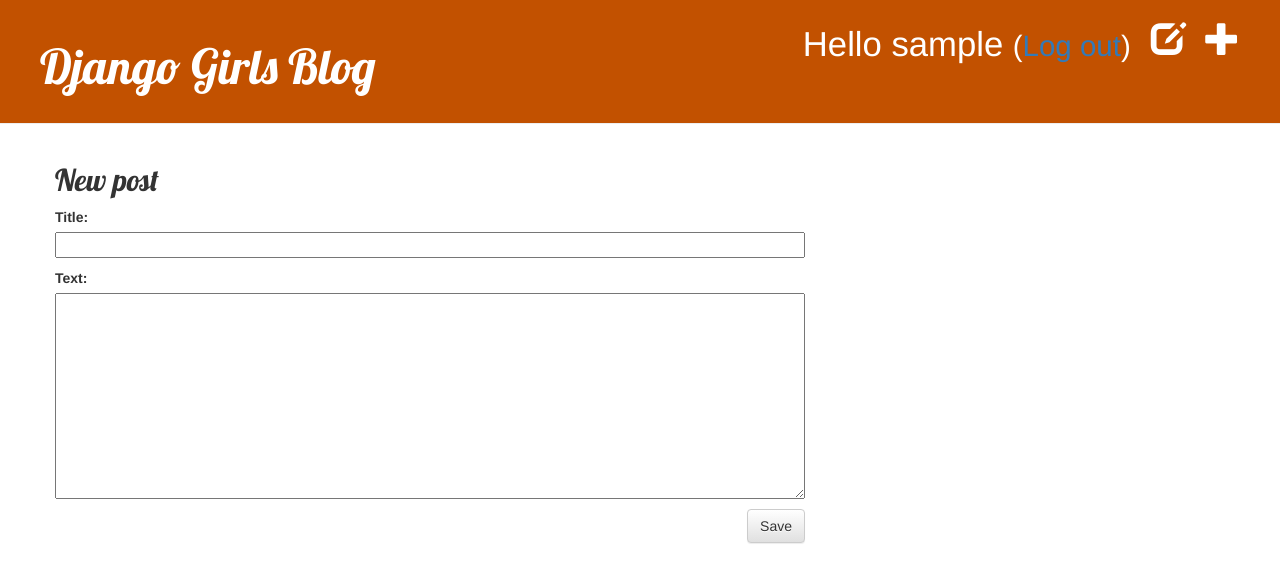
After one commit to thmaan/tuto-gotozo, a Django app: page /post/new/ in a window 1280 px wide. The commit adds this page. Shown: the top 583 px of the page. Run offline with Django 3.2, Linux system fonts and the light colour scheme; the visitor is signed in with stand-in values (Sample User, id 1); some libraries are stand-ins or nearby versions.

Commit message:
My Django app, second commit

```diff
--- a/mysite/blog/admin.py
+++ b/mysite/blog/admin.py
@@ -1,4 +1,5 @@
 from django.contrib import admin
-from .models import Post
+from .models import Post, Comment
 
 admin.site.register(Post)
+admin.site.register(Comment)
--- /dev/null
+++ b/mysite/blog/forms.py
@@ -0,0 +1,15 @@
+from django import forms
+
+from .models import Post, Comment
+
+class PostForm(forms.ModelForm):
+
+    class Meta:
+        model = Post
+        fields = ('title', 'text',)
+
+class CommentForm(forms.ModelForm):
+
+    class Meta:
+        model = Comment
+        fields = ('author', 'text',)
--- a/mysite/blog/models.py
+++ b/mysite/blog/models.py
@@ -15,3 +15,20 @@ class Post(models.Model):
 
 	def __str__(self):
 		return '{} by {}'.format(self.title,self.author)
+
+	def approved_comments(self):
+    		return self.comments.filter(approved_comment=True)
+
+class Comment(models.Model):
+    post = models.ForeignKey('blog.Post', on_delete=models.CASCADE, related_name='comments')
+    author = models.CharField(max_length=200)
+    text = models.TextField()
+    created_date = models.DateTimeField(default=timezone.now)
+    approved_comment = models.BooleanField(default=False)
+
+    def approve(self):
+        self.approved_comment = True
+        self.save()
+
+    def __str__(self):
+        return self.text
--- a/mysite/blog/static/css/blog.css
+++ b/mysite/blog/static/css/blog.css
@@ -44,3 +44,7 @@ h1, h2, h3, h4 {
 .post h2 a, .post h2 a:visited {
     color: #000000;
 }
+
+.comment {
+    margin: 20px 0px 20px 20px;
+}
--- a/mysite/blog/templates/blog/base.html
+++ b/mysite/blog/templates/blog/base.html
@@ -9,7 +9,14 @@
     </head>
     <body>
         <div class="page-header">
-        <h1><a href="/">Django  Blog</a></h1>
+            {% if user.is_authenticated %}
+                <a href="{% url 'post_new' %}" class="top-menu"><span class="glyphicon glyphicon-plus"></span></a>
+                <a href="{% url 'post_draft_list' %}" class="top-menu"><span class="glyphicon glyphicon-edit"></span></a>
+                <p class="top-menu">Hello {{ user.username }} <small>(<a href="{% url 'logout' %}">Log out</a>)</small></p>
+            {% else %}
+                <a href="{% url 'login' %}" class="top-menu"><span class="glyphicon glyphicon-lock"></span></a>
+            {% endif %}
+            <h1><a href="/">Django Girls Blog</a></h1>
         </div>
         <div class="content container">
             <div class="row">
--- /dev/null
+++ b/mysite/blog/templates/blog/post_edit.html
@@ -0,0 +1,9 @@
+{% extends 'blog/base.html' %}
+
+{% block content %}
+    <h2>New post</h2>
+    <form method="POST" class="post-form">{% csrf_token %}
+        {{ form.as_p }}
+        <button type="submit" class="save btn btn-default">Save</button>
+    </form>
+{% endblock %}
--- a/mysite/blog/templates/blog/post_list.html
+++ b/mysite/blog/templates/blog/post_list.html
@@ -6,8 +6,9 @@
             <div class="date">
                 {{ post.published_date }}
             </div>
-           <h2><a href="{% url 'post_detail' pk=post.pk %}">{{ post.title }}</a></h2>
+            <h1><a href="{% url 'post_detail' pk=post.pk %}">{{ post.title }}</a></h1>
             <p>{{ post.text|linebreaksbr }}</p>
+            <a href="{% url 'post_detail' pk=post.pk %}">Comments: {{ post.approved_comments.count }}</a>
         </div>
     {% endfor %}
-{% endblock %}
+{% endblock content %}
--- a/mysite/blog/urls.py
+++ b/mysite/blog/urls.py
@@ -4,4 +4,13 @@ from . import views
 urlpatterns = [
     path('', views.post_list, name='post_list'),
     path('post/<int:pk>/', views.post_detail, name='post_detail'),
+    path('drafts/', views.post_draft_list, name='post_draft_list'),
+    path('post/new/', views.post_new, name='post_new'),
+    path('post/<int:pk>/edit/', views.post_edit, name='post_edit'),
+    path('drafts/', views.post_draft_list, name='post_draft_list'),
+    path('post/<pk>/publish/', views.post_publish, name='post_publish'),
+    path('post/<pk>/remove/', views.post_remove, name='post_remove'),
+    path('post/<int:pk>/comment/', views.add_comment_to_post, name='add_comment_to_post'),
+    path('comment/<int:pk>/approve/', views.comment_approve, name='comment_approve'),
+	path('comment/<int:pk>/remove/', views.comment_remove, name='comment_remove'),
 ]
--- a/mysite/blog/views.py
+++ b/mysite/blog/views.py
@@ -1,7 +1,10 @@
 from django.shortcuts import render
 from django.utils import timezone
-from .models import Post
+from .models import Post, Comment
 from django.shortcuts import render, get_object_or_404
+from .forms import PostForm, CommentForm
+from django.shortcuts import redirect
+from django.contrib.auth.decorators import login_required
 
 def post_list(request):
     posts = Post.objects.filter(published_date__lte=timezone.now()).order_by('published_date')
@@ -10,3 +13,74 @@ def post_list(request):
 def post_detail(request, pk):
     post = get_object_or_404(Post, pk=pk)
     return render(request, 'blog/post_detail.html', {'post': post})
+
+@login_required
+def post_new(request):
+    if request.method == "POST":
+        form = PostForm(request.POST)
+        if form.is_valid():
+            post = form.save(commit=False)
+            post.author = request.user
+            post.save()
+            return redirect('post_detail', pk=post.pk)
+    else:
+        form = PostForm()
+    return render(request, 'blog/post_edit.html', {'form': form})
+
+@login_required
+def post_edit(request, pk):
+    post = get_object_or_404(Post, pk=pk)
+    if request.method == "POST":
+        form = PostForm(request.POST, instance=post)
+        if form.is_valid():
+            post = form.save(commit=False)
+            post.author = request.user
+            post.save()
+            return redirect('post_detail', pk=post.pk)
+    else:
+        form = PostForm(instance=post)
+    return render(request, 'blog/post_edit.html', {'form': form})
+
+@login_required
+def post_draft_list(request):
+    posts = Post.objects.filter(published_date__isnull=True).order_by('created_date')
+    return render(request, 'blog/post_draft_list.html', {'posts': posts})
+
+@login_required
+def post_publish(request, pk):
+    post = get_object_or_404(Post, pk=pk)
+    post.publish()
+
+    return redirect('post_detail', pk=pk)
+
+@login_required
+def post_remove(request, pk):
+    post = get_object_or_404(Post, pk=pk)
+    post.delete()
+
+    return redirect('post_list')
+
+def add_comment_to_post(request, pk):
+    post = get_object_or_404(Post, pk=pk)
+    if request.method == "POST":
+        form = CommentForm(request.POST)
+        if form.is_valid():
+            comment = form.save(commit=False)
+            comment.post = post
+            comment.save()
+            return redirect('post_detail', pk=post.pk)
+    else:
+        form = CommentForm()
+    return render(request, 'blog/add_comment_to_post.html', {'form': form})
+
+@login_required
+def comment_approve(request, pk):
+    comment = get_object_or_404(Comment, pk=pk)
+    comment.approve()
+    return redirect('post_detail', pk=comment.post.pk)
+
+@login_required
+def comment_remove(request, pk):
+    comment = get_object_or_404(Comment, pk=pk)
+    comment.delete()
+    return redirect('post_detail', pk=comment.post.pk)
--- a/mysite/mysite/settings.py
+++ b/mysite/mysite/settings.py
@@ -26,7 +26,7 @@ SECRET_KEY = '6hr@sm+7d@&tl$a_--nrwf21ol+f#2r#9pqf4%9zit7-&3ku)9'
 DEBUG = True
 
 ALLOWED_HOSTS = ['127.0.0.1','.pythonanywhere.com']
-
+LOGIN_REDIRECT_URL = '/'
 
 # Application definition
 
--- a/mysite/mysite/urls.py
+++ b/mysite/mysite/urls.py
@@ -13,10 +13,14 @@ Including another URLconf
     1. Import the include() function: from django.urls import include, path
     2. Add a URL to urlpatterns:  path('blog/', include('blog.urls'))
 """
+from django.urls import path, include
 from django.contrib import admin
-from django.urls import path, include
+
+from django.contrib.auth import views
 
 urlpatterns = [
     path('admin/', admin.site.urls),
+    path('accounts/login/', views.LoginView.as_view(), name='login'),
+    path('accounts/logout/', views.LogoutView.as_view(next_page='/'), name='logout'),
     path('', include('blog.urls')),
 ]
```
Also changed, not shown: mysite/blog/templates/blog/add_comment_to_post.html (added, +9 -0 lines), mysite/blog/templates/blog/post_detail.html (+29 -4 lines), mysite/blog/templates/blog/post_draft_list.html (added, +11 -0 lines), mysite/blog/templates/registration/login.html (added, +24 -0 lines), mysite/blog/migrations/0003_comment.py (added). Lines whose indentation alone changed are shown as unchanged.
